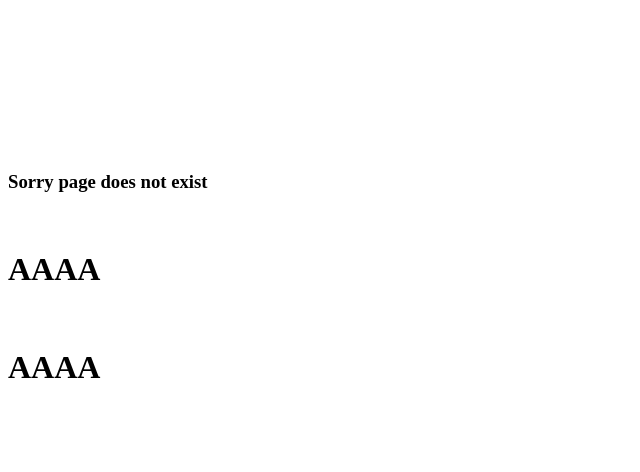
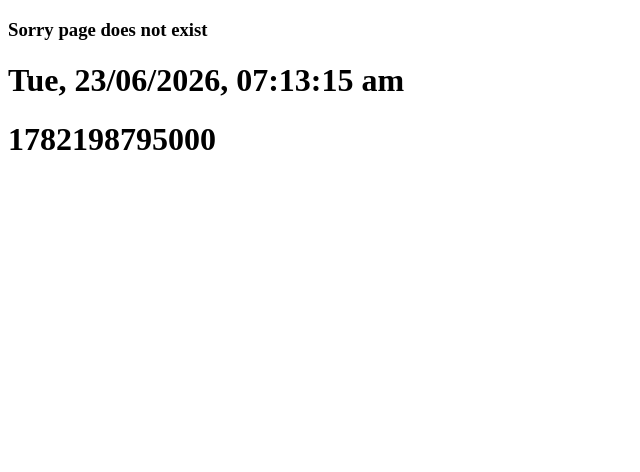
Before and after one commit to chenlexin123/test, a plain HTML site: page docs/404.html in a window 1280 px wide. Shown: the whole page, without its empty margins (0-640 px from the left). Drawn offline with Linux system fonts and the light colour scheme.

Commit message:
404 again

```diff
--- a/docs/404.html
+++ b/docs/404.html
@@ -1 +1,21 @@
-<!DOCTYPE html> <br/><html lang="en"> <br/>  <head> <br/>    <meta charset="UTF-8"> <br/>    <meta name="viewport" content="width=device-width, initial-scale=1.0"> <br/>    <title>my 404</title> <br/>  </head> <br/>  <body> <br/>    <h3>Sorry page does not exist </h3> <br/>   <h1 id="id01">AAAA</h1> <br/>   <h1 id="id02">AAAA</h1> <br/>  </body> <br/><script> <br/>   const date = new Date(); <br/>   const date1 = date.toLocaleString("en-uk", { <br/>   hour12: true,  weekday: "short",  hour: "2-digit",   minute: "2-digit",  second: "2-digit", <br/>   month: "2-digit",  year: "numeric",  day: "2-digit"  }); <br/>      document.getElementById("id01").innerHTML = "" + date1; <br/>      document.getElementById("id02").innerHTML = "" + Date.now(); <br/></script> <br/></html>
+<!DOCTYPE html>
+<html lang="en">
+ <head>
+    <meta charset="UTF-8">
+    <meta name="viewport" content="width=device-width, initial-scale=1.0">
+    <title>my 404</title>
+  </head>
+  <body>
+    <h3>Sorry page does not exist </h3>
+   <h1 id="id01">AAAA</h1>
+   <h1 id="id02">AAAA</h1>
+  </body>
+<script>
+   const date = new Date();
+   const date1 = date.toLocaleString("en-uk", {
+   hour12: true,  weekday: "short",  hour: "2-digit",   minute: "2-digit",  second: "2-digit",
+   month: "2-digit",  year: "numeric",  day: "2-digit"  });
+      document.getElementById("id01").innerHTML = "" + date1;
+      document.getElementById("id02").innerHTML = "" + Date.now();
+</script>
+</html>
```
